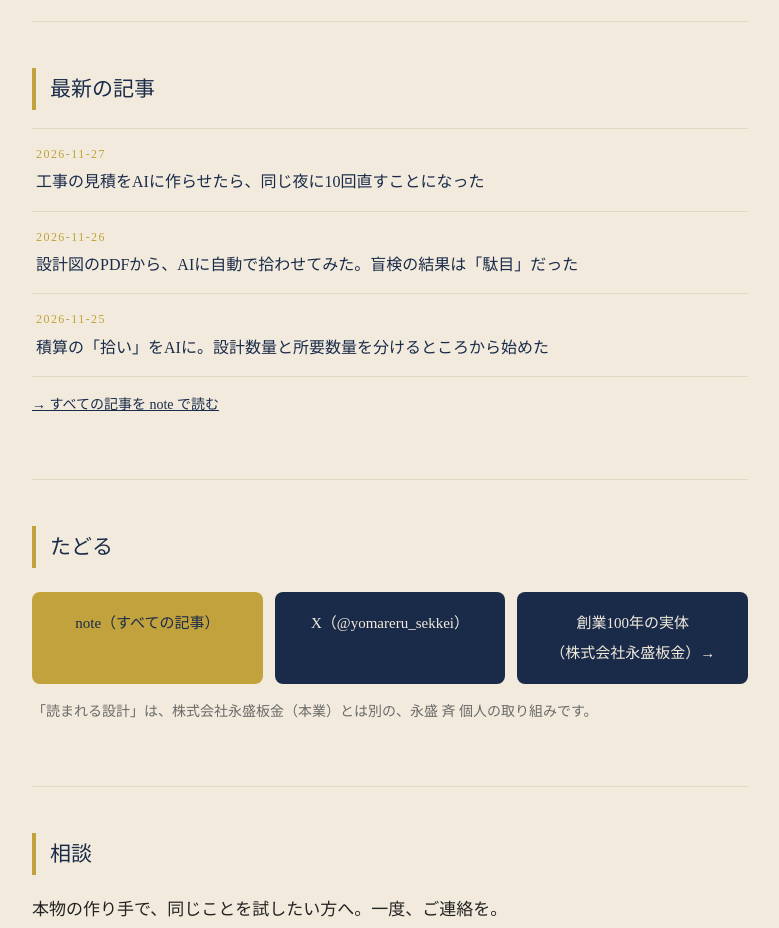
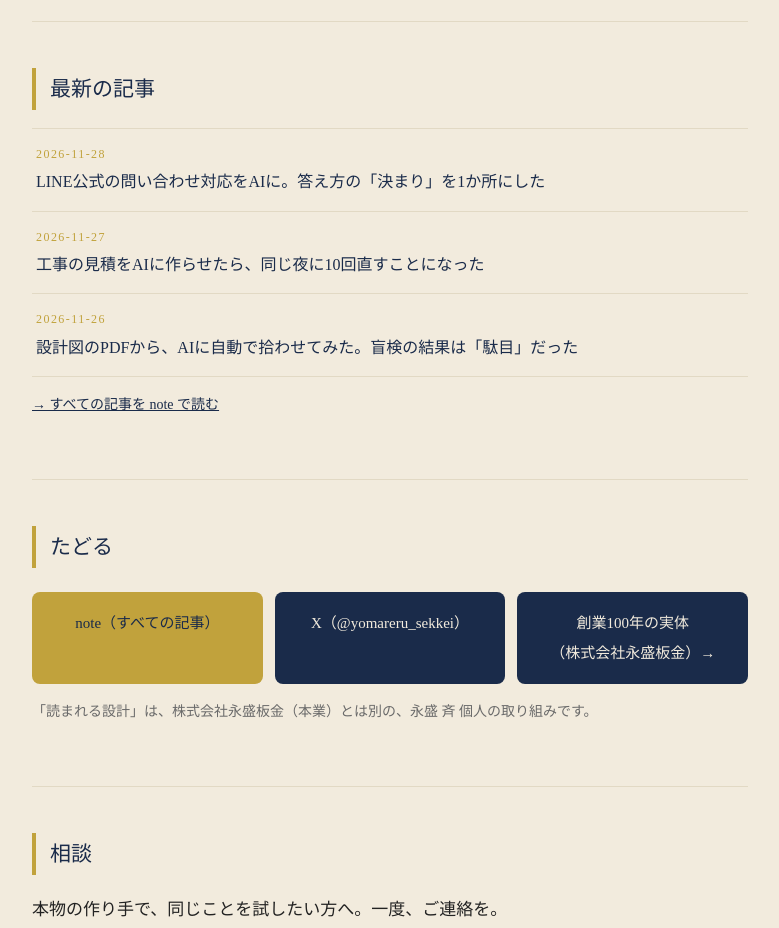
Before and after one commit to wxyz78zyxw-ai/yomareru-sekkei, a plain HTML site: page index.html in a window 1280 px wide. Shown: the part 2080-3008 px from the top of the page, without its empty margins (250-1029 px from the left). Drawn offline with Linux system fonts and the light colour scheme.

Commit message:
Sync latest note articles into site (auto: yomareru-site-latest-sync)

```diff
--- a/index.html
+++ b/index.html
@@ -103,9 +103,9 @@ footer a{color:var(--gold)}
   <h2>最新の記事</h2>
   <!-- POCKET-LATEST:START — この区画は scripts\agent-tasks\yomareru-site-latest-sync.ps1 が note 実機から自動更新する。手で編集しない。 -->
   <ul class="latest">
+    <li><a href="https://note.com/yomareru_sekkei/n/n8dc5eb895331"><span class="d">2026-11-28</span>LINE公式の問い合わせ対応をAIに。答え方の「決まり」を1か所にした</a></li>
     <li><a href="https://note.com/yomareru_sekkei/n/n4b9b50aa466e"><span class="d">2026-11-27</span>工事の見積をAIに作らせたら、同じ夜に10回直すことになった</a></li>
     <li><a href="https://note.com/yomareru_sekkei/n/n955f50dcacdb"><span class="d">2026-11-26</span>設計図のPDFから、AIに自動で拾わせてみた。盲検の結果は「駄目」だった</a></li>
-    <li><a href="https://note.com/yomareru_sekkei/n/ne473392fbfdd"><span class="d">2026-11-25</span>積算の「拾い」をAIに。設計数量と所要数量を分けるところから始めた</a></li>
   </ul>
   <!-- POCKET-LATEST:END -->
   <p class="note"><a href="https://note.com/yomareru_sekkei" style="color:var(--navy)">→ すべての記事を note で読む</a></p>
```
